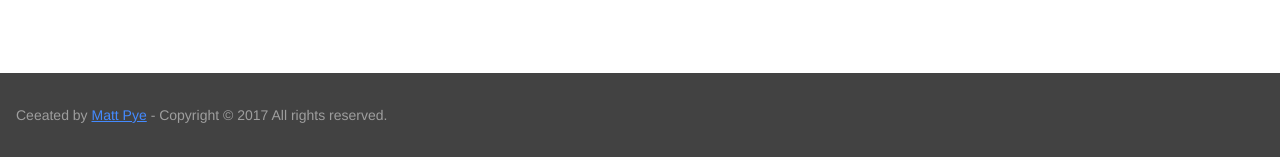
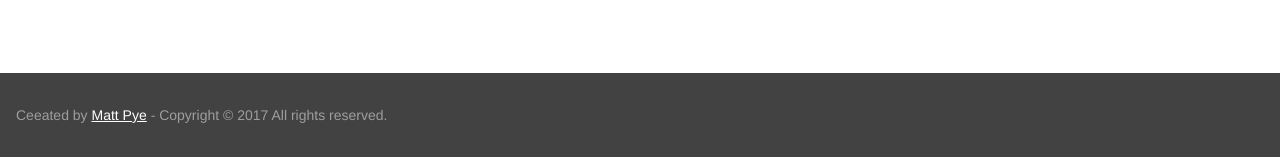
Before and after one commit to pyepye/bandnames, a Django app: template bandnames/templates/about.html in a window 1280 px wide. Shown: the part 643-800 px from the top of the page. Run offline with Django 3.2, Linux system fonts and the light colour scheme; the template is opened without the code that fills it, so the values that code supplies are empty; parts of the project's set-up code (start-up, migrations or seed data) failed here and were passed over; some libraries are stand-ins or nearby versions.

Commit message:
Make footer link white

```diff
--- a/bandnames/static/css/styles.css
+++ b/bandnames/static/css/styles.css
@@ -210,3 +210,9 @@ form > button.mdl-button {
   margin: 20px 0;
 }
 /* END FORMS */
+
+/* FOOTER */
+.mdl-mini-footer a {
+  color: white;
+}
+/* END FOOTER */
```
